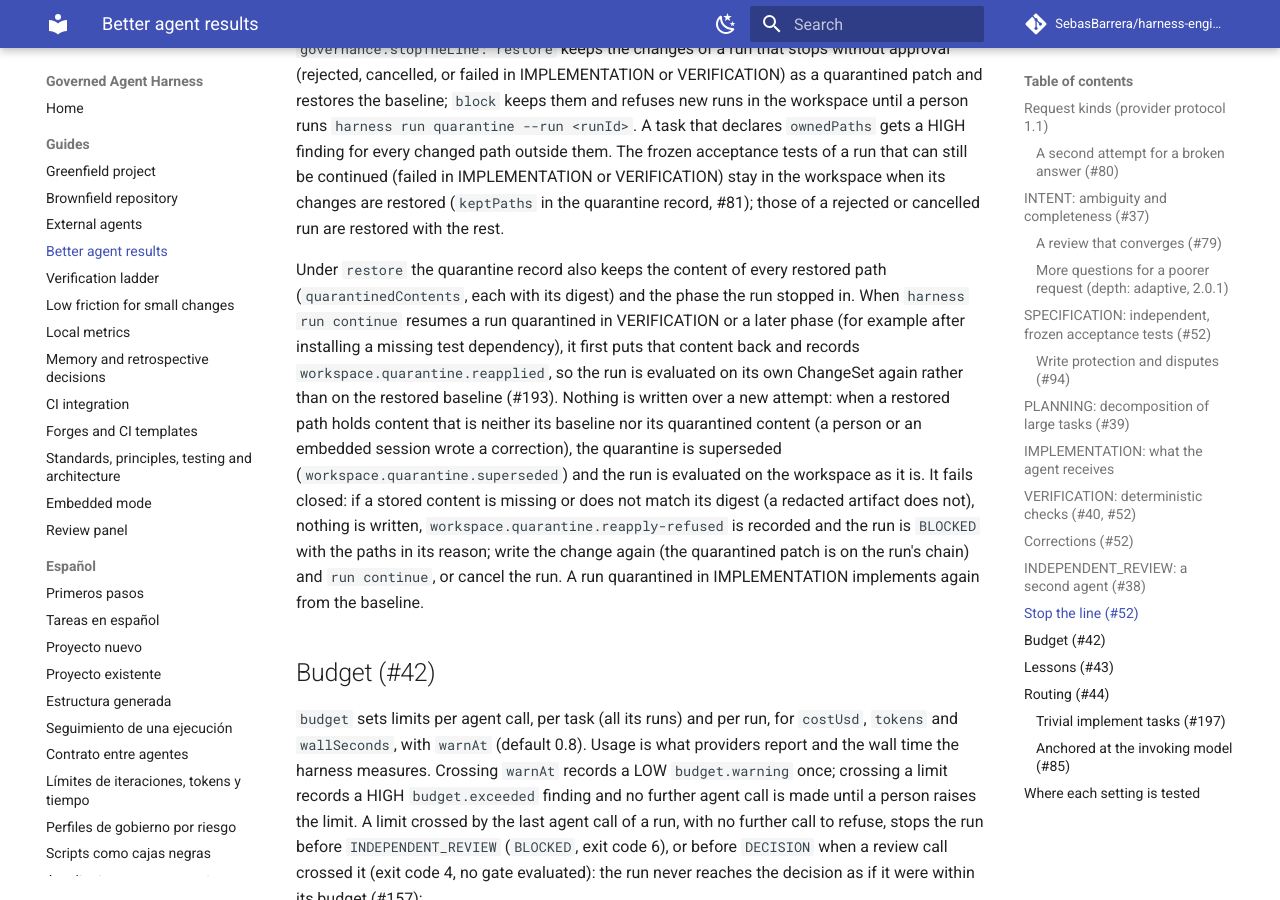
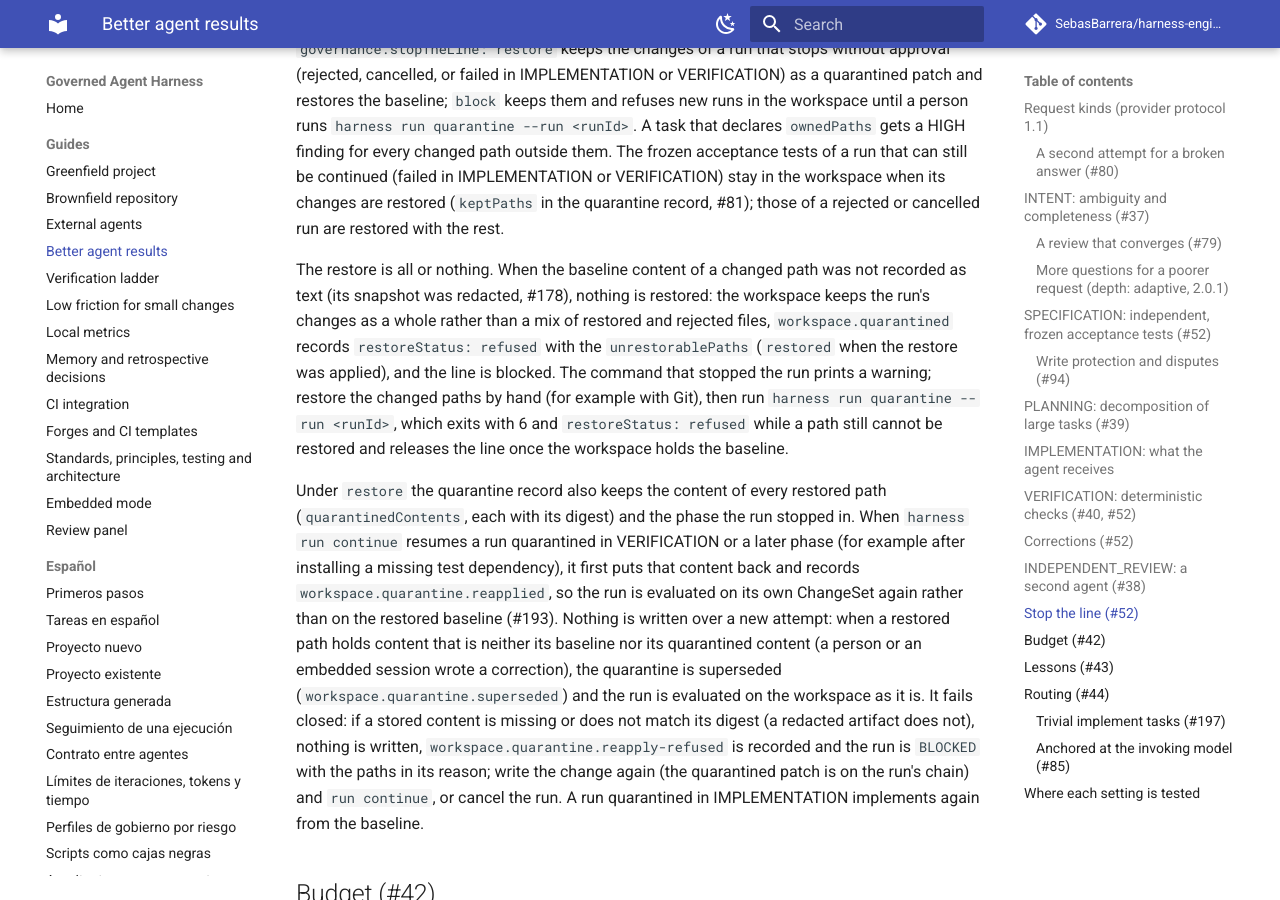
Before and after one commit to SebasBarrera/harness-engineering, an MkDocs documentation site: the page built from docs/guides/agent-results.md, in a window 1280 px wide and 900 px high, scrolled down 10904 px. Built offline with MkDocs 1.6.1 and Material for MkDocs 9.7.7, drawn with Linux system fonts in a browser that asks for light colours; comment, search, counter and statistics services are not loaded.

Commit message:
docs: describe the all-or-nothing restore of stop the line
Document restoreStatus, the manual restore and the exit 6 of a refused
run quarantine in the agent-results guide, the exit codes and the
changelog.

```diff
--- a/docs/guides/agent-results.md
+++ b/docs/guides/agent-results.md
@@ -402,6 +402,15 @@ be continued (failed in IMPLEMENTATION or VERIFICATION) stay in the workspace wh
 restored (`keptPaths` in the quarantine record, #81); those of a rejected or cancelled run are
 restored with the rest.
 
+The restore is all or nothing. When the baseline content of a changed path was not recorded as
+text (its snapshot was redacted, #178), nothing is restored: the workspace keeps the run's
+changes as a whole rather than a mix of restored and rejected files, `workspace.quarantined`
+records `restoreStatus: refused` with the `unrestorablePaths` (`restored` when the restore was
+applied), and the line is blocked. The command that stopped the run prints a warning; restore the
+changed paths by hand (for example with Git), then run `harness run quarantine --run <runId>`,
+which exits with 6 and `restoreStatus: refused` while a path still cannot be restored and
+releases the line once the workspace holds the baseline.
+
 Under `restore` the quarantine record also keeps the content of every restored path
 (`quarantinedContents`, each with its digest) and the phase the run stopped in. When
 `harness run continue` resumes a run quarantined in VERIFICATION or a later phase (for example
```
Also changed, not shown: CHANGELOG.md (+16 -0 lines), docs/reference/exit-codes.md (+1 -1 lines).
